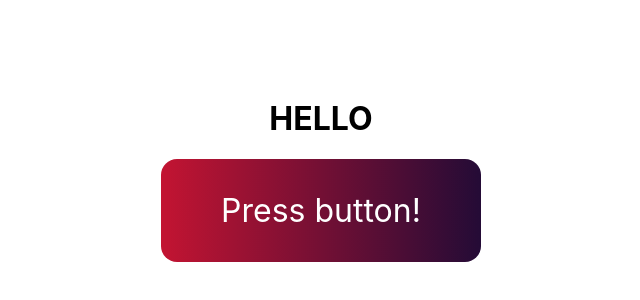
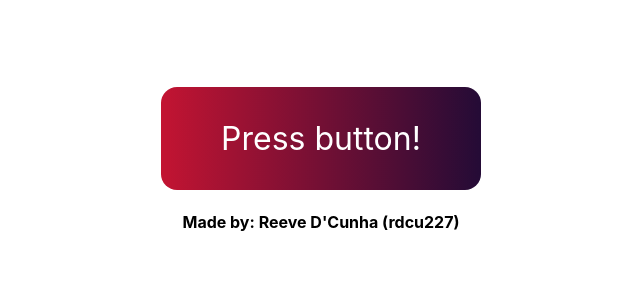
Before and after one commit to reeved/750Test, a React (Create React App) app in the folder frontend/: page / in a window 1280 px wide. Shown: the part 230-530 px from the top of the page, without its empty margins (319-959 px from the left). Built offline with nearby package versions, Linux system fonts and the light colour scheme.

Commit message:
added credits on frontend

```diff
--- a/frontend/src/App.js
+++ b/frontend/src/App.js
@@ -6,11 +6,11 @@ function App() {
 
   return (
     <div className={styles.container}>
-      <div>
-        <h1>HELLO</h1>
-      </div>
       <div className={`${styles.button} ${pressed ? styles.pressed : ''}`}>
         {pressed ? `Button is Pressed` : 'Press button!'}
+      </div>
+      <div className={styles.credits}>
+        <h4>Made by: Reeve D'Cunha (rdcu227)</h4>
       </div>
     </div>
   );
--- a/frontend/src/App.module.css
+++ b/frontend/src/App.module.css
@@ -29,3 +29,7 @@
     background: linear-gradient(to right, #f12711, #f5af19);
     color:black
 }
+
+.credits{
+    display: flex;
+}
```
